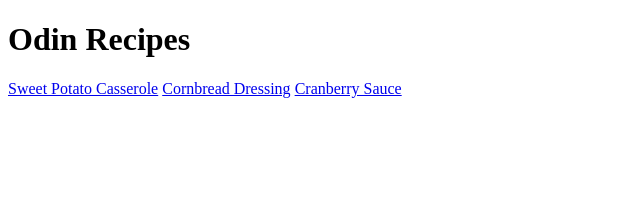
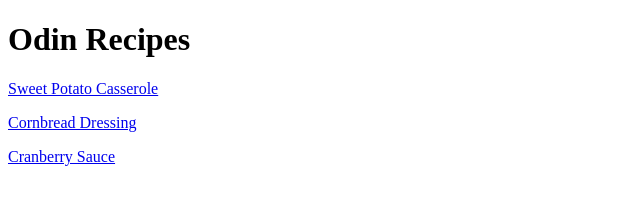
Before and after one commit to mark-ik/odin-recipes, a plain HTML site: page index.html in a window 1280 px wide. Shown: the whole page, without its empty margins (0-640 px from the left). Drawn offline with Linux system fonts and the light colour scheme.

Commit message:
Fixed links.

```diff
--- a/index.html
+++ b/index.html
@@ -6,8 +6,8 @@
 </head>
 <body>
     <h1>Odin Recipes</h1>
-    <a href="recpes/sweetpotatocasserole.html">Sweet Potato Casserole</a>
-    <a href="recpes/cornbreaddressing.html">Cornbread Dressing</a>
-    <a href="recpes/cranberrysauce.html">Cranberry Sauce</a>
+    <p><a href="recipes/sweetpotatocasserole.html">Sweet Potato Casserole</a></p>
+    <p><a href="recpies/cornbreaddressing.html">Cornbread Dressing</a></p>
+    <p><a href="recpies/cranberrysauce.html">Cranberry Sauce</a></p>
 </body>
 </html>
```
